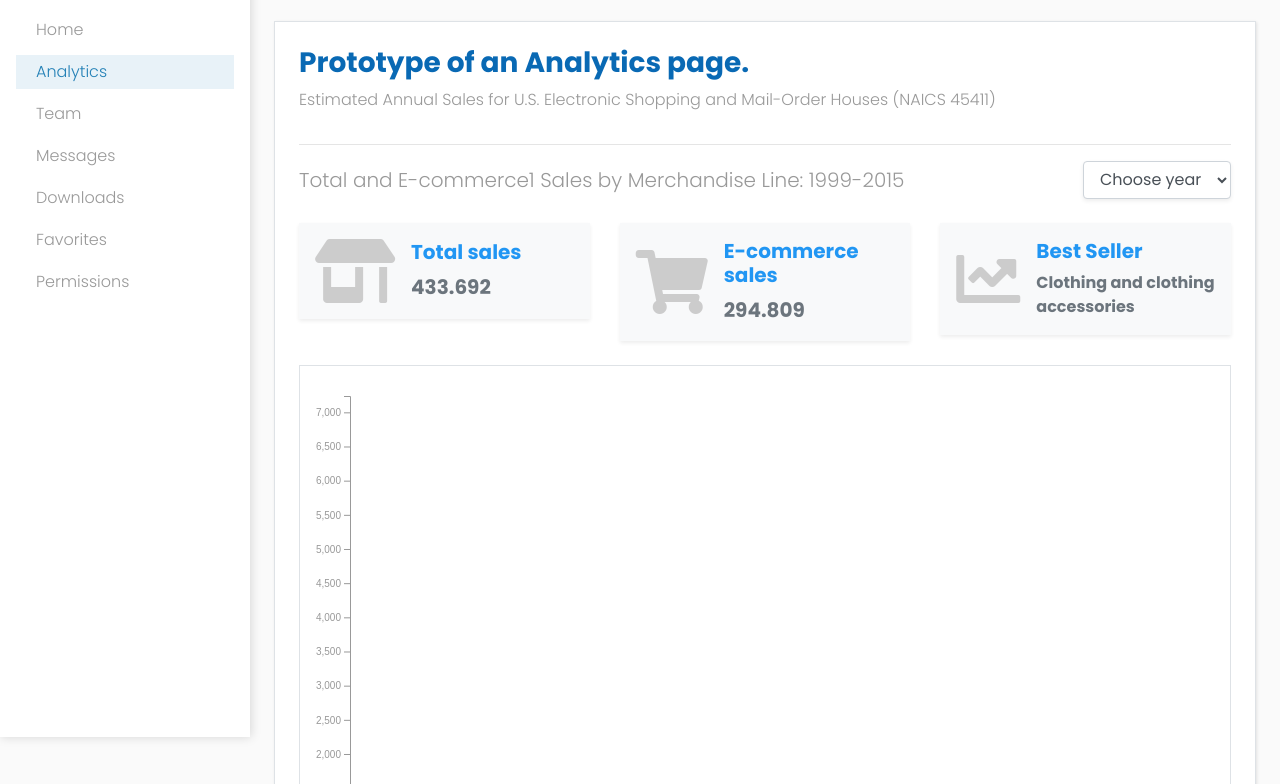
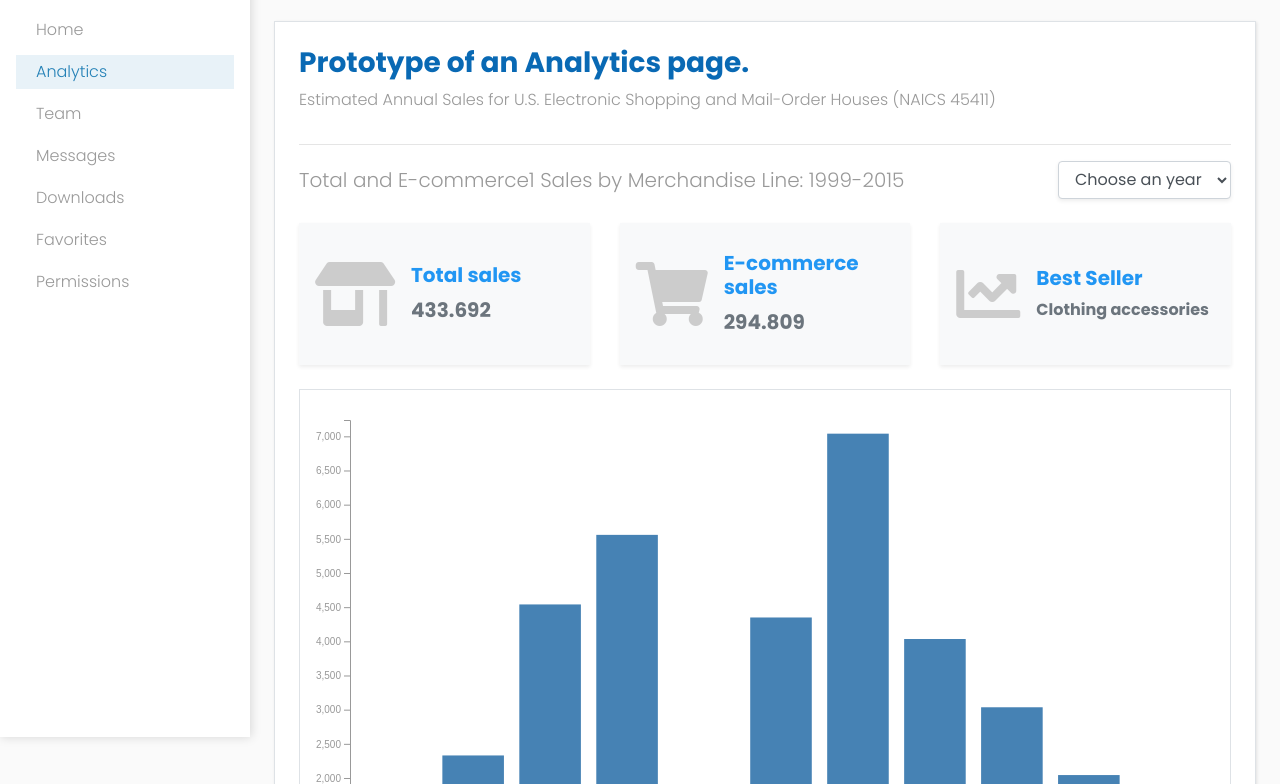
Before and after one commit to ilenon/visual-analytics, a plain HTML site: page index.html in a window 1280 px wide. Shown: the part 63-847 px from the top of the page. Drawn offline with Linux system fonts and the light colour scheme.

Commit message:
Pequenas alterações de layout

```diff
--- a/assets/css/style.css
+++ b/assets/css/style.css
@@ -57,6 +57,7 @@ a[data-toggle="collapse"] { position: relative; }
 
 .card { margin-bottom: 1.5em; box-shadow: 1px 1px 3px rgba(0, 0, 0, 0.1); }
 
+.info { height: 142px; }
 
 /* ---------------------------------------------------
     MEDIAQUERIES
--- a/assets/script/script.js
+++ b/assets/script/script.js
@@ -69,9 +69,9 @@ var artboard = svg.append("g")
 // set the domain range from the data
 var xScale = d3.scaleBand()
     .domain(data.map(function (d) { return d.Year }))
-    .range([0, width]);
+    .range([0, width])
+    .padding(.2);
 //.range([0, width])
-//.padding(.2);
 yScale.domain([
     d3.min(data, function (d) { return Math.floor(d.Total - 200); }),
     d3.max(data, function (d) { return Math.floor(d.Total + 200); })
@@ -84,24 +84,23 @@ var yAxisEl = artboard.append("g")
     .call(yAxis);
 
 var rectGrp = svg.append('g')
-    .attr(
-        'transform', 'translate(' + margin.left + ',' + margin.top + ')'
-    );
+    .attr("viewBox", [0, 0, width, height])
+    .attr("preserveAspectRatio", "none")
+    .attr('transform', 'translate(' + margin.left + ',' + margin.top + ')');
 
 rectGrp.selectAll('rect')
     .data(data)
     .enter()
     .append('rect')
-    .attr('width', margin.top + xScale.bandwidth())
-    .attr('width', (d) => {
-        console.log(xScale.bandwidth())
+    .attr('width', (d, i) => {
+        return xScale.bandwidth(d.Year);
     })
     //.attr('width', xScale.bandwidth())
     .attr('height', function (d, i) {
         return height - yScale(d.Total);
     })
     .attr('x', function (d, i) {
-        return margin.left + xScale(d.Year);
+        return xScale(d.Year);
     })
     .attr('y', function (d, i) {
         return yScale(d.Total)
--- a/index.html
+++ b/index.html
@@ -43,6 +43,9 @@
                 <div class="navbar-toggler float-left text-left d-flex align-items-center h-100">
                     <a href="#!" id="sidebar-collapse" class="d-block"><i class="fas fa-bars"></i></a>
                 </div> <!-- /.navbar-toggler -->
+                <div class="logout text-right float-right d-flex align-items-center h-100 mx-3">
+                    <a href="#" class="text-light">Logout</a>
+                </div> <!-- /.navbar-toggler -->
             </nav> <!-- /.NAVBAR -->
 
             <div class="inner-content p-4">
@@ -59,7 +62,7 @@
 
                                 <div class="form-group mb-0">
                                     <select name="year" id="year" class="custon-select custon-select-sm form-control shadow-sm">
-                                        <option value="">Choose year</option>
+                                        <option value="">Choose an year</option>
                                         <option value="">2015</option>
                                         <option value="">2014</option>
                                         <option value="">2013</option>
@@ -69,29 +72,29 @@
 
                             <div class="row mb-4">
                                 <div class="col-12 col-lg-4">
-                                    <div class="d-flex align-items-center bg-light shadow-sm w-100 p-3">
+                                    <div class="info d-flex align-items-center bg-light shadow-sm w-100 p-3">
                                         <i class="fas fa-4x fa-store-alt pr-3 t-gray"></i>
                                         <div>
-                                            <h3 class="lead t-blue font-weight-bold text-left mb-2">Total sales</h3>
+                                            <h4 class="lead t-blue font-weight-bold text-left mb-2">Total sales</h4>
                                             <p class="lead font-weight-bold mb-0 text-secondary text-left">433.692</p>
                                         </div>
                                     </div>
                                 </div>
                                 <div class="col-12 col-lg-4">
-                                    <div class="d-flex align-items-center bg-light shadow-sm w-100 p-3">
+                                    <div class="info d-flex align-items-center bg-light shadow-sm w-100 p-3">
                                         <i class="fas fa-4x fa-shopping-cart pr-3 t-gray"></i>
                                         <div>
-                                            <h3 class="lead t-blue font-weight-bold text-left mb-2">E-commerce sales</h3>
+                                            <h4 class="lead t-blue font-weight-bold text-left mb-2">E-commerce sales</h4>
                                             <p class="lead font-weight-bold mb-0 text-secondary text-left">294.809</p>
                                         </div>
                                     </div>
                                 </div>
                                 <div class="col-12 col-lg-4">
-                                    <div class="d-flex align-items-center bg-light shadow-sm w-100 p-3">
+                                    <div class="info d-flex align-items-center bg-light shadow-sm w-100 p-3">
                                         <i class="fas fa-4x fa-chart-line pr-3 t-gray"></i>
                                         <div>
-                                            <h3 class="lead t-blue font-weight-bold text-left mb-2">Best Seller</h3>
-                                            <p class="mb-0 font-weight-bold text-secondary text-left">Clothing and clothing accessories</p>
+                                            <h4 class="lead t-blue font-weight-bold text-left mb-2">Best Seller</h4>
+                                            <p class="mb-0 font-weight-bold text-secondary text-left">Clothing accessories</p>
                                         </div>
                                     </div>
                                 </div>
```
